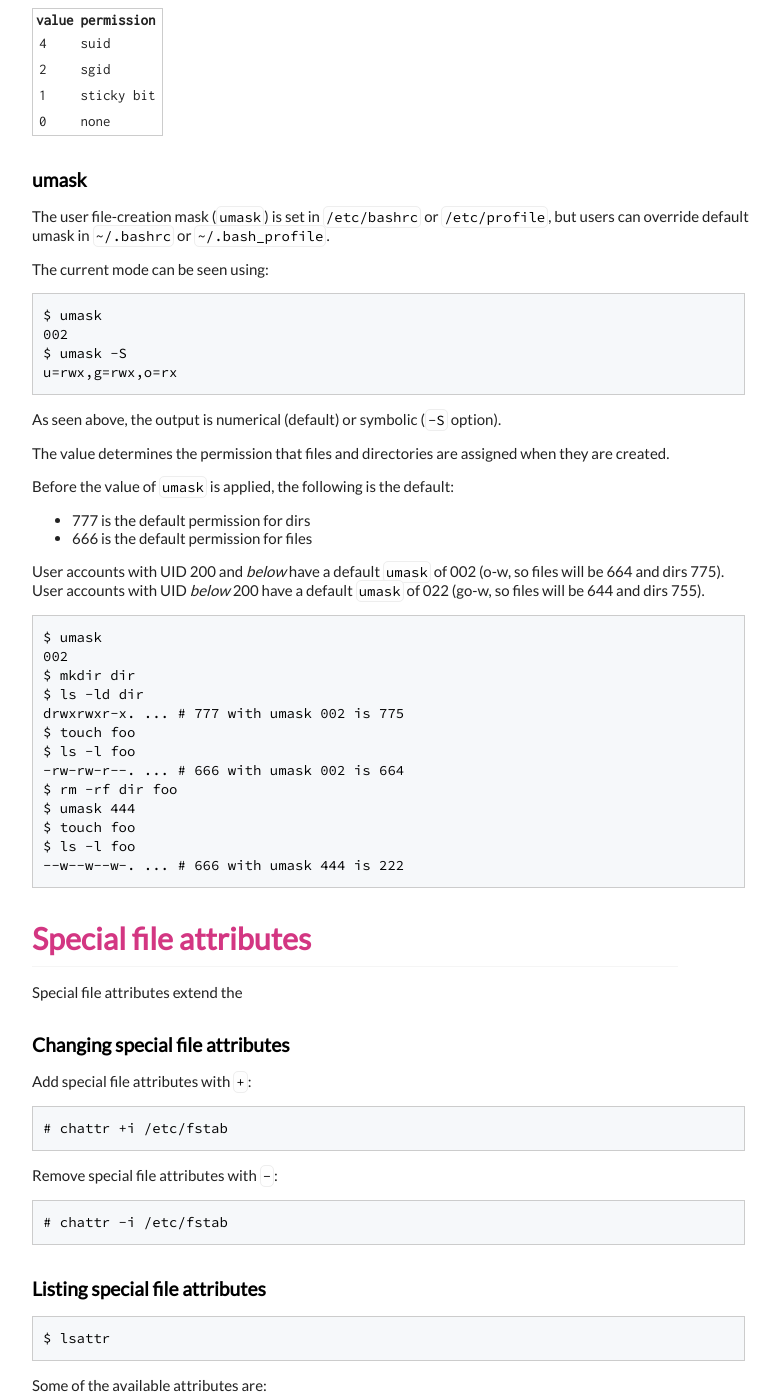
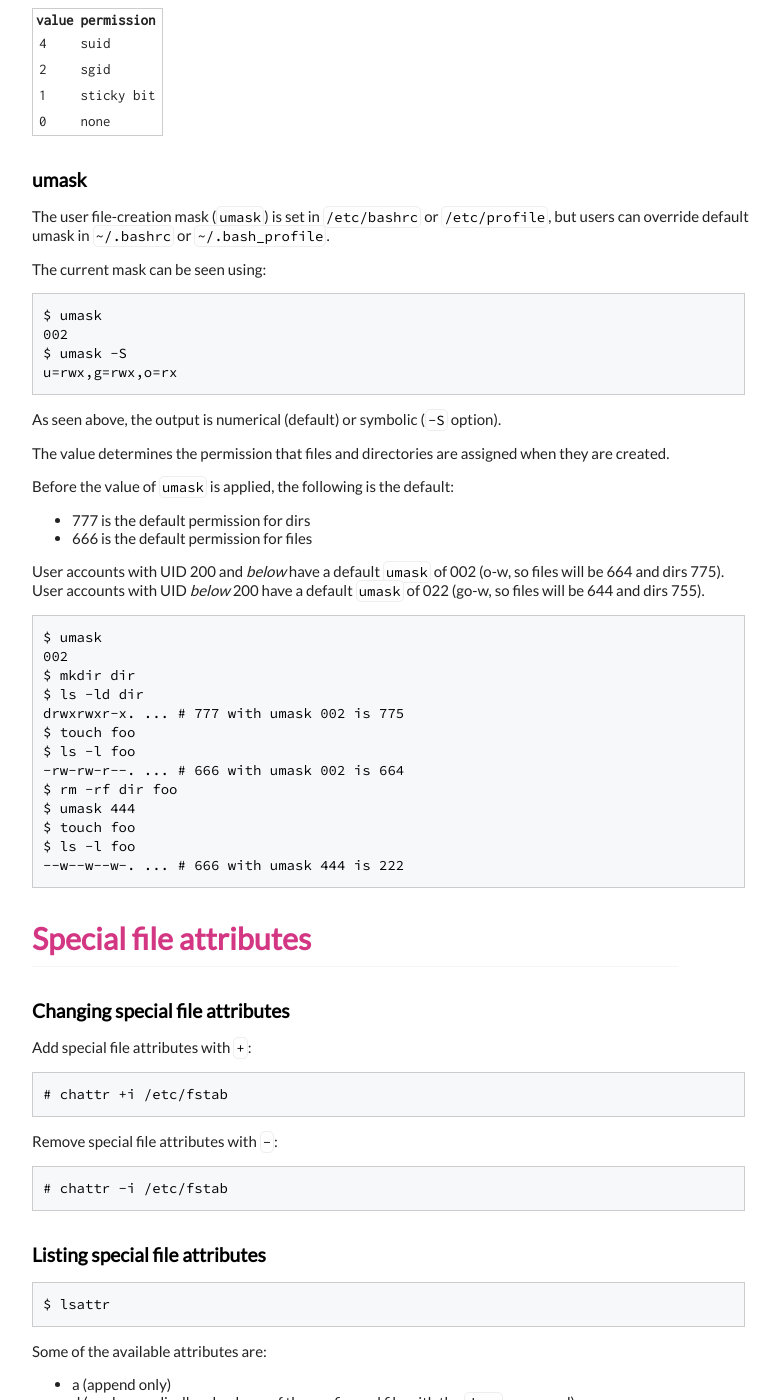
Before and after one commit to execas/execas.github.io, a Jekyll site: the page built from _posts/2018-10-21-linux-ownership-permissions-and-special-attributes.md, in a window 1280 px wide and 1400 px high, scrolled down 2884 px. Shown: the whole window, without its empty margins (249-1027 px from the left). Built offline with Jekyll 4.4.1, drawn with Linux system fonts in a browser that asks for light colours.

Commit message:
Update 2018-10-21-linux-ownership-permissions-and-special-attributes.md

````diff
--- a/_posts/2018-10-21-linux-ownership-permissions-and-special-attributes.md
+++ b/_posts/2018-10-21-linux-ownership-permissions-and-special-attributes.md
@@ -149,7 +149,7 @@ When `chmod` is supplied with four digits, the first digit represent *sticky*, *
 
 The user file-creation mask (`umask`) is set in `/etc/bashrc` or `/etc/profile`, but users can override default umask in `~/.bashrc` or `~/.bash_profile`.
 
-The current mode can be seen using:
+The current mask can be seen using:
 
 ```bash
 $ umask
@@ -188,8 +188,6 @@ $ ls -l foo
 
 ## Special file attributes
 
-Special file attributes extend the
-
 ### Changing special file attributes
 
 Add special file attributes with `+`:
````
